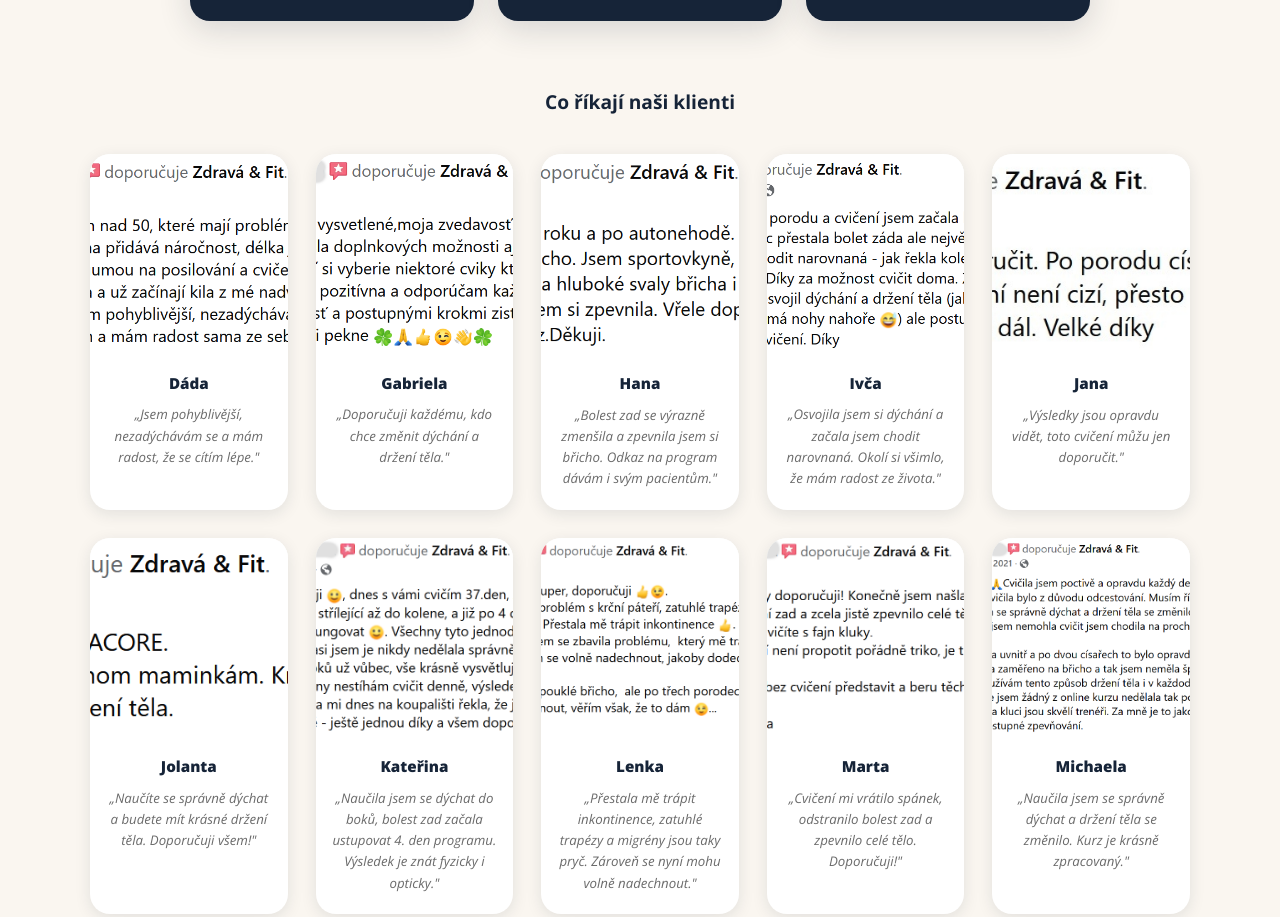
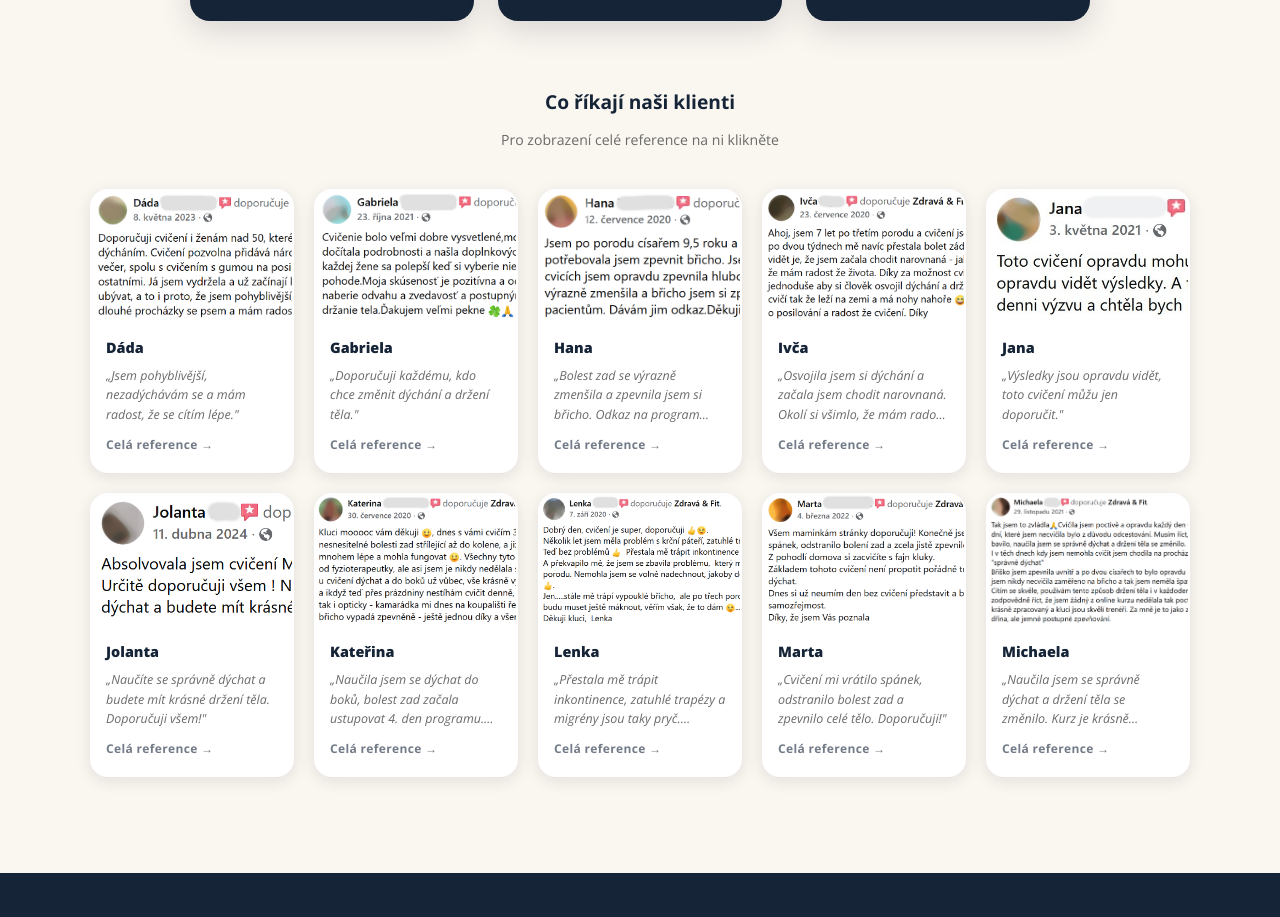
Before and after one commit to FilasKunak/corerestart-live, a website: page landing-page-dech-senior.html in a window 1280 px wide. Shown: the part 4877-5794 px from the top of the page. Drawn offline with nearby package versions, Linux system fonts and the light colour scheme; grey boxes are pictures that could not be loaded.

Commit message:
Redesign reference cards with preview + lightbox on click
Cards now show a cropped top portion of the screenshot (profile photo
area), name, 3-line truncated quote, and a 'Celá reference →' hint.
Clicking opens a full-screen lightbox with the complete reference image.
Added subtitle 'Pro zobrazení celé reference na ni klikněte'.

Co-Authored-By: Claude Sonnet 4.6 <noreply@anthropic.com>

```diff
--- a/landing-page-dech-senior.html
+++ b/landing-page-dech-senior.html
@@ -935,14 +935,21 @@
       font-size: 1.2rem;
       font-weight: 700;
       color: var(--navy);
-      margin: 64px 0 36px;
+      margin: 64px 0 10px;
       text-align: center;
+    }
+
+    .refs-hint {
+      font-size: 0.88rem;
+      color: var(--muted);
+      text-align: center;
+      margin-bottom: 36px;
     }
 
     .refs-grid {
       display: grid;
       grid-template-columns: repeat(5, 1fr);
-      gap: 28px;
+      gap: 20px;
       max-width: 1100px;
       margin: 0 auto;
     }
@@ -950,52 +957,140 @@
     .ref-card {
       display: flex;
       flex-direction: column;
-      align-items: center;
-      text-align: center;
       background: var(--white);
-      border-radius: 20px;
+      border-radius: 18px;
       box-shadow: var(--shadow-sm);
       overflow: hidden;
+      cursor: pointer;
       transition: transform 0.25s ease, box-shadow 0.25s ease;
+      border: 2px solid transparent;
     }
 
     .ref-card:hover {
-      transform: translateY(-6px);
+      transform: translateY(-5px);
       box-shadow: var(--shadow-md);
+      border-color: rgba(22,36,56,0.1);
+    }
+
+    .ref-preview {
+      width: 100%;
+      height: 130px;
+      overflow: hidden;
+      flex-shrink: 0;
     }
 
     .ref-img {
       width: 100%;
-      aspect-ratio: 1 / 1;
+      height: 100%;
       object-fit: cover;
-      object-position: top center;
+      object-position: top left;
       display: block;
+      transition: transform 0.3s ease;
+    }
+
+    .ref-card:hover .ref-img {
+      transform: scale(1.04);
     }
 
     .ref-body {
-      padding: 18px 16px 20px;
+      padding: 14px 14px 16px;
+      display: flex;
+      flex-direction: column;
+      flex: 1;
     }
 
     .ref-name {
-      font-size: 0.95rem;
+      font-size: 0.9rem;
       font-weight: 800;
       color: var(--navy);
-      margin-bottom: 8px;
+      margin-bottom: 6px;
     }
 
     .ref-quote {
-      font-size: 0.83rem;
+      font-size: 0.78rem;
       color: var(--muted);
-      line-height: 1.6;
+      line-height: 1.55;
       font-style: italic;
-    }
+      display: -webkit-box;
+      -webkit-line-clamp: 3;
+      -webkit-box-orient: vertical;
+      overflow: hidden;
+      flex: 1;
+    }
+
+    .ref-more {
+      display: inline-block;
+      margin-top: 10px;
+      font-size: 0.75rem;
+      font-weight: 700;
+      color: var(--navy);
+      text-decoration: none;
+      letter-spacing: 0.03em;
+      opacity: 0.6;
+    }
+
+    .ref-card:hover .ref-more { opacity: 1; }
+
+    /* Lightbox */
+    .ref-lightbox {
+      display: none;
+      position: fixed;
+      inset: 0;
+      background: rgba(8,14,24,0.88);
+      backdrop-filter: blur(8px);
+      -webkit-backdrop-filter: blur(8px);
+      z-index: 2000;
+      align-items: center;
+      justify-content: center;
+      padding: 20px;
+    }
+
+    .ref-lightbox.open { display: flex; }
+
+    .ref-lightbox-inner {
+      position: relative;
+      max-width: 680px;
+      width: 100%;
+      max-height: 90vh;
+      overflow-y: auto;
+      border-radius: 16px;
+      animation: modal-pop 0.3s cubic-bezier(0.34,1.56,0.64,1) both;
+    }
+
+    .ref-lightbox-img {
+      width: 100%;
+      display: block;
+      border-radius: 16px;
+    }
+
+    .ref-lightbox-close {
+      position: fixed;
+      top: 18px;
+      right: 18px;
+      width: 42px;
+      height: 42px;
+      border: none;
+      background: rgba(255,255,255,0.15);
+      border-radius: 50%;
+      cursor: pointer;
+      font-size: 22px;
+      line-height: 1;
+      color: var(--white);
+      display: flex;
+      align-items: center;
+      justify-content: center;
+      transition: background 0.2s;
+      z-index: 2001;
+    }
+
+    .ref-lightbox-close:hover { background: rgba(255,255,255,0.28); }
 
     @media (max-width: 1100px) {
-      .refs-grid { grid-template-columns: repeat(3, 1fr); max-width: 700px; }
+      .refs-grid { grid-template-columns: repeat(3, 1fr); max-width: 680px; }
     }
 
     @media (max-width: 700px) {
-      .refs-grid { grid-template-columns: repeat(2, 1fr); max-width: 480px; }
+      .refs-grid { grid-template-columns: repeat(2, 1fr); max-width: 460px; }
     }
 
     @media (max-width: 420px) {
@@ -1301,75 +1396,86 @@
       </div>
 
       <p class="refs-label fade-up">Co říkají naši klienti</p>
+      <p class="refs-hint fade-up">Pro zobrazení celé reference na ni klikněte</p>
       <div class="refs-grid">
-        <div class="ref-card fade-up">
-          <img src="/image/img-dech-senior/reference/dada.png" alt="Dáda" class="ref-img">
+        <div class="ref-card fade-up" onclick="openRef('/image/img-dech-senior/reference/dada.png','Dáda')">
+          <div class="ref-preview"><img src="/image/img-dech-senior/reference/dada.png" alt="Dáda" class="ref-img"></div>
           <div class="ref-body">
             <p class="ref-name">Dáda</p>
             <p class="ref-quote">„Jsem pohyblivější, nezadýchávám se a mám radost, že se cítím lépe."</p>
-          </div>
-        </div>
-        <div class="ref-card fade-up">
-          <img src="/image/img-dech-senior/reference/gabriela.png" alt="Gabriela" class="ref-img">
+            <span class="ref-more">Celá reference →</span>
+          </div>
+        </div>
+        <div class="ref-card fade-up" onclick="openRef('/image/img-dech-senior/reference/gabriela.png','Gabriela')">
+          <div class="ref-preview"><img src="/image/img-dech-senior/reference/gabriela.png" alt="Gabriela" class="ref-img"></div>
           <div class="ref-body">
             <p class="ref-name">Gabriela</p>
             <p class="ref-quote">„Doporučuji každému, kdo chce změnit dýchání a držení těla."</p>
-          </div>
-        </div>
-        <div class="ref-card fade-up">
-          <img src="/image/img-dech-senior/reference/hana.png" alt="Hana" class="ref-img">
+            <span class="ref-more">Celá reference →</span>
+          </div>
+        </div>
+        <div class="ref-card fade-up" onclick="openRef('/image/img-dech-senior/reference/hana.png','Hana')">
+          <div class="ref-preview"><img src="/image/img-dech-senior/reference/hana.png" alt="Hana" class="ref-img"></div>
           <div class="ref-body">
             <p class="ref-name">Hana</p>
             <p class="ref-quote">„Bolest zad se výrazně zmenšila a zpevnila jsem si břicho. Odkaz na program dávám i svým pacientům."</p>
-          </div>
-        </div>
-        <div class="ref-card fade-up">
-          <img src="/image/img-dech-senior/reference/ivca.png" alt="Ivča" class="ref-img">
+            <span class="ref-more">Celá reference →</span>
+          </div>
+        </div>
+        <div class="ref-card fade-up" onclick="openRef('/image/img-dech-senior/reference/ivca.png','Ivča')">
+          <div class="ref-preview"><img src="/image/img-dech-senior/reference/ivca.png" alt="Ivča" class="ref-img"></div>
           <div class="ref-body">
             <p class="ref-name">Ivča</p>
             <p class="ref-quote">„Osvojila jsem si dýchání a začala jsem chodit narovnaná. Okolí si všimlo, že mám radost ze života."</p>
-          </div>
-        </div>
-        <div class="ref-card fade-up">
-          <img src="/image/img-dech-senior/reference/jana.jpg" alt="Jana" class="ref-img">
+            <span class="ref-more">Celá reference →</span>
+          </div>
+        </div>
+        <div class="ref-card fade-up" onclick="openRef('/image/img-dech-senior/reference/jana.jpg','Jana')">
+          <div class="ref-preview"><img src="/image/img-dech-senior/reference/jana.jpg" alt="Jana" class="ref-img"></div>
           <div class="ref-body">
             <p class="ref-name">Jana</p>
             <p class="ref-quote">„Výsledky jsou opravdu vidět, toto cvičení můžu jen doporučit."</p>
-          </div>
-        </div>
-        <div class="ref-card fade-up">
-          <img src="/image/img-dech-senior/reference/jolanta.png" alt="Jolanta" class="ref-img">
+            <span class="ref-more">Celá reference →</span>
+          </div>
+        </div>
+        <div class="ref-card fade-up" onclick="openRef('/image/img-dech-senior/reference/jolanta.png','Jolanta')">
+          <div class="ref-preview"><img src="/image/img-dech-senior/reference/jolanta.png" alt="Jolanta" class="ref-img"></div>
           <div class="ref-body">
             <p class="ref-name">Jolanta</p>
             <p class="ref-quote">„Naučíte se správně dýchat a budete mít krásné držení těla. Doporučuji všem!"</p>
-          </div>
-        </div>
-        <div class="ref-card fade-up">
-          <img src="/image/img-dech-senior/reference/katerina.png" alt="Kateřina" class="ref-img">
+            <span class="ref-more">Celá reference →</span>
+          </div>
+        </div>
+        <div class="ref-card fade-up" onclick="openRef('/image/img-dech-senior/reference/katerina.png','Kateřina')">
+          <div class="ref-preview"><img src="/image/img-dech-senior/reference/katerina.png" alt="Kateřina" class="ref-img"></div>
           <div class="ref-body">
             <p class="ref-name">Kateřina</p>
             <p class="ref-quote">„Naučila jsem se dýchat do boků, bolest zad začala ustupovat 4. den programu. Výsledek je znát fyzicky i opticky."</p>
-          </div>
-        </div>
-        <div class="ref-card fade-up">
-          <img src="/image/img-dech-senior/reference/lenka.png" alt="Lenka" class="ref-img">
+            <span class="ref-more">Celá reference →</span>
+          </div>
+        </div>
+        <div class="ref-card fade-up" onclick="openRef('/image/img-dech-senior/reference/lenka.png','Lenka')">
+          <div class="ref-preview"><img src="/image/img-dech-senior/reference/lenka.png" alt="Lenka" class="ref-img"></div>
           <div class="ref-body">
             <p class="ref-name">Lenka</p>
             <p class="ref-quote">„Přestala mě trápit inkontinence, zatuhlé trapézy a migrény jsou taky pryč. Zároveň se nyní mohu volně nadechnout."</p>
-          </div>
-        </div>
-        <div class="ref-card fade-up">
-          <img src="/image/img-dech-senior/reference/marta.png" alt="Marta" class="ref-img">
+            <span class="ref-more">Celá reference →</span>
+          </div>
+        </div>
+        <div class="ref-card fade-up" onclick="openRef('/image/img-dech-senior/reference/marta.png','Marta')">
+          <div class="ref-preview"><img src="/image/img-dech-senior/reference/marta.png" alt="Marta" class="ref-img"></div>
           <div class="ref-body">
             <p class="ref-name">Marta</p>
             <p class="ref-quote">„Cvičení mi vrátilo spánek, odstranilo bolest zad a zpevnilo celé tělo. Doporučuji!"</p>
-          </div>
-        </div>
-        <div class="ref-card fade-up">
-          <img src="/image/img-dech-senior/reference/michaela.png" alt="Michaela" class="ref-img">
+            <span class="ref-more">Celá reference →</span>
+          </div>
+        </div>
+        <div class="ref-card fade-up" onclick="openRef('/image/img-dech-senior/reference/michaela.png','Michaela')">
+          <div class="ref-preview"><img src="/image/img-dech-senior/reference/michaela.png" alt="Michaela" class="ref-img"></div>
           <div class="ref-body">
             <p class="ref-name">Michaela</p>
             <p class="ref-quote">„Naučila jsem se správně dýchat a držení těla se změnilo. Kurz je krásně zpracovaný."</p>
+            <span class="ref-more">Celá reference →</span>
           </div>
         </div>
       </div>
@@ -1498,6 +1604,14 @@
     <p class="footer-copy">© 2026 CoreRestart · FyzioStudio · Pohyb, který funguje přirozeně</p>
   </footer>
 
+  <!-- ======= REFERENCE LIGHTBOX ======= -->
+  <div class="ref-lightbox" id="refLightbox" onclick="handleRefOverlayClick(event)">
+    <button class="ref-lightbox-close" onclick="closeRef()" aria-label="Zavřít">×</button>
+    <div class="ref-lightbox-inner">
+      <img src="" alt="" class="ref-lightbox-img" id="refLightboxImg">
+    </div>
+  </div>
+
   <!-- ======= MODAL ======= -->
   <div class="modal-overlay" id="modal" role="dialog" aria-modal="true" aria-label="Registrace" onclick="handleOverlayClick(event)">
     <div class="modal-box">
@@ -1528,8 +1642,27 @@
       if (e.target === document.getElementById('modal')) closeModal();
     }
 
+
+    // ---- Reference lightbox ----
+    function openRef(src, alt) {
+      var img = document.getElementById('refLightboxImg');
+      img.src = src;
+      img.alt = alt;
+      document.getElementById('refLightbox').classList.add('open');
+      document.body.style.overflow = 'hidden';
+    }
+
+    function closeRef() {
+      document.getElementById('refLightbox').classList.remove('open');
+      document.body.style.overflow = '';
+    }
+
+    function handleRefOverlayClick(e) {
+      if (e.target === document.getElementById('refLightbox')) closeRef();
+    }
+
     document.addEventListener('keydown', function(e) {
-      if (e.key === 'Escape') closeModal();
+      if (e.key === 'Escape') { closeModal(); closeRef(); }
     });
 
     // ---- Scroll animations ----
```
